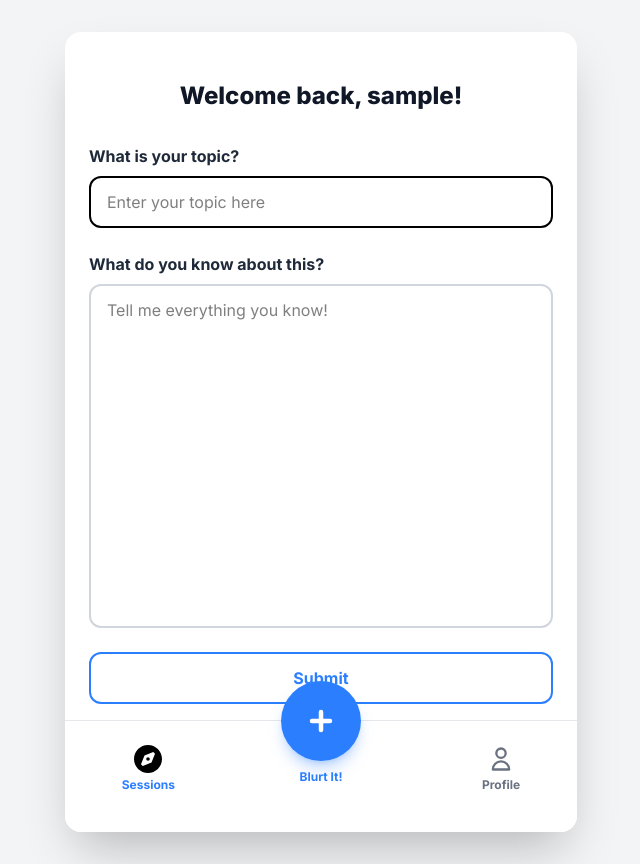
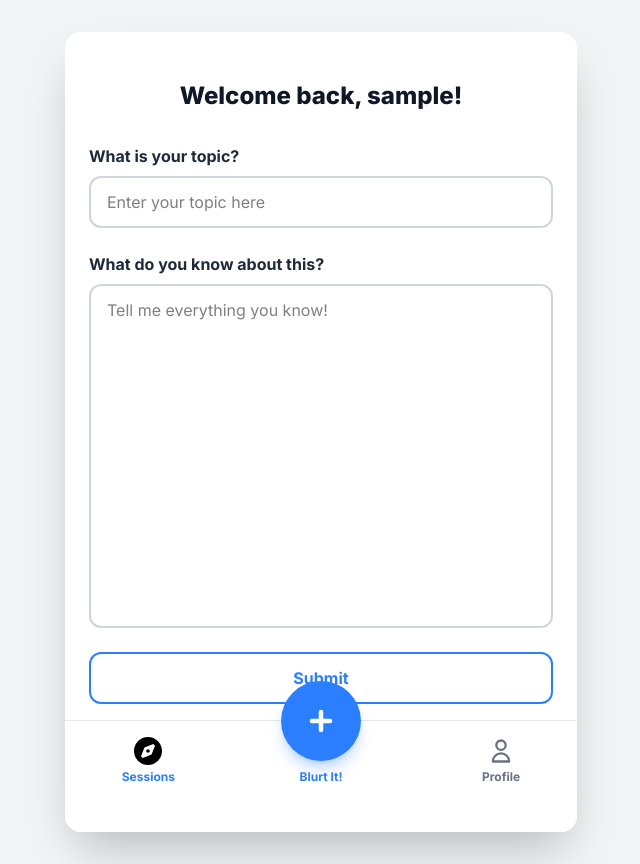
Before and after one commit to Zandaa1/blurtit, a PHP site: page / in a window 1280 px wide. Shown: the whole page, without its empty margins (319-959 px from the left). Run offline with PHP 8.4, Linux system fonts and the light colour scheme; the visitor is signed in with stand-in values (Sample User, id 1); style sheets or scripts are compiled from the project's sources.

Commit message:
style: Improve safe area padding for bottom navigation and adjust main content padding

```diff
--- a/index.php
+++ b/index.php
@@ -48,6 +48,10 @@ $user_nickname = $_SESSION['nickname'] ?? 'Learner';
         padding-top: env(safe-area-inset-top);
       }
 
+      .safe-area-bottom {
+        padding-bottom: calc(1rem + env(safe-area-inset-bottom));
+      }
+
       .loading-spinner {
         width: 3rem;
         height: 3rem;
@@ -71,7 +75,7 @@ $user_nickname = $_SESSION['nickname'] ?? 'Learner';
     >
       <!-- Main Scrollable Content only-->
       <main
-        class="flex-1 flex flex-col overflow-y-auto px-4 pt-10 pb-40 md:px-6 md:pt-12 md:pb-32"
+        class="flex-1 flex flex-col overflow-y-auto px-4 pt-10 pb-13 md:px-6 md:pt-12 md:pb-32"
       >
         <h1 class="animate__animated animate__fadeInDown text-2xl text-center font-extrabold text-gray-900 mb-8">
           Welcome back, <?php echo htmlspecialchars($user_nickname); ?>!
@@ -95,7 +99,7 @@ $user_nickname = $_SESSION['nickname'] ?? 'Learner';
               name="topic"
               placeholder="Enter your topic here"
               value=""
-              class="w-full px-4 py-3 border-2 rounded-xl focus:outline-none focus:ring-2 focus:ring-blue-400 transition-shadow"
+              class="w-full px-4 py-3 border-2 rounded-xl border-gray-300 focus:outline-none focus:ring-2 focus:ring-blue-400 transition-shadow"
               required
             />
           </div>
```
